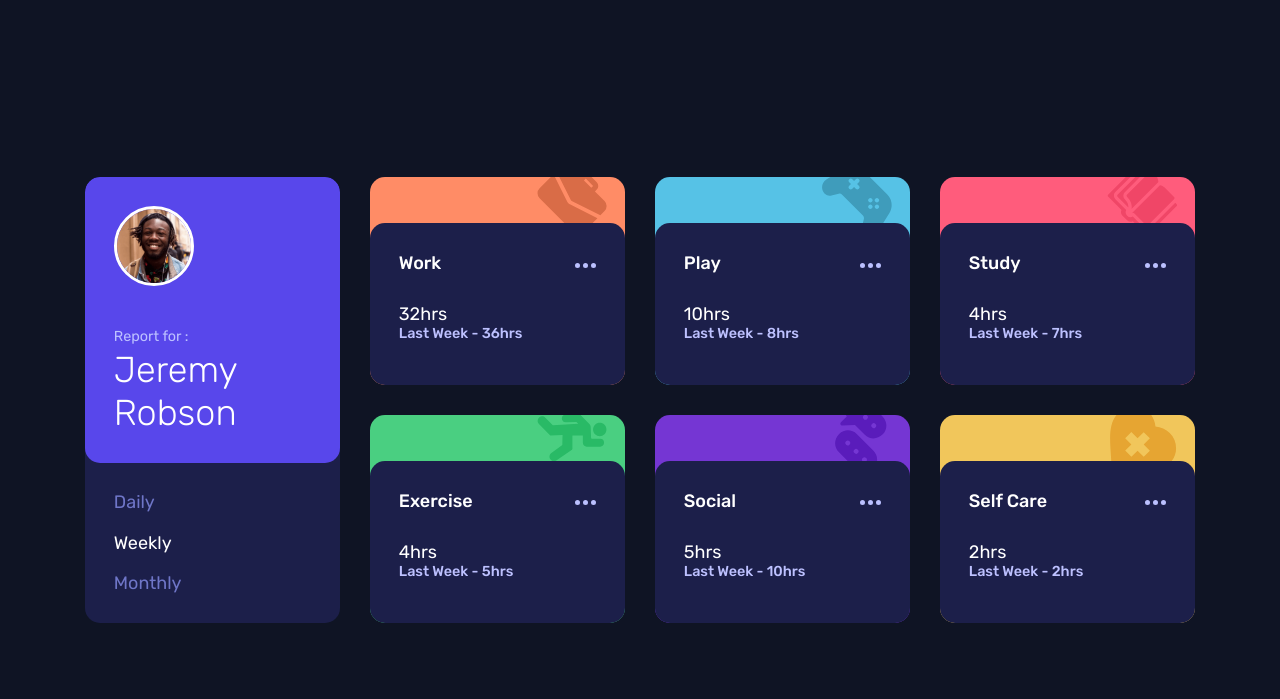
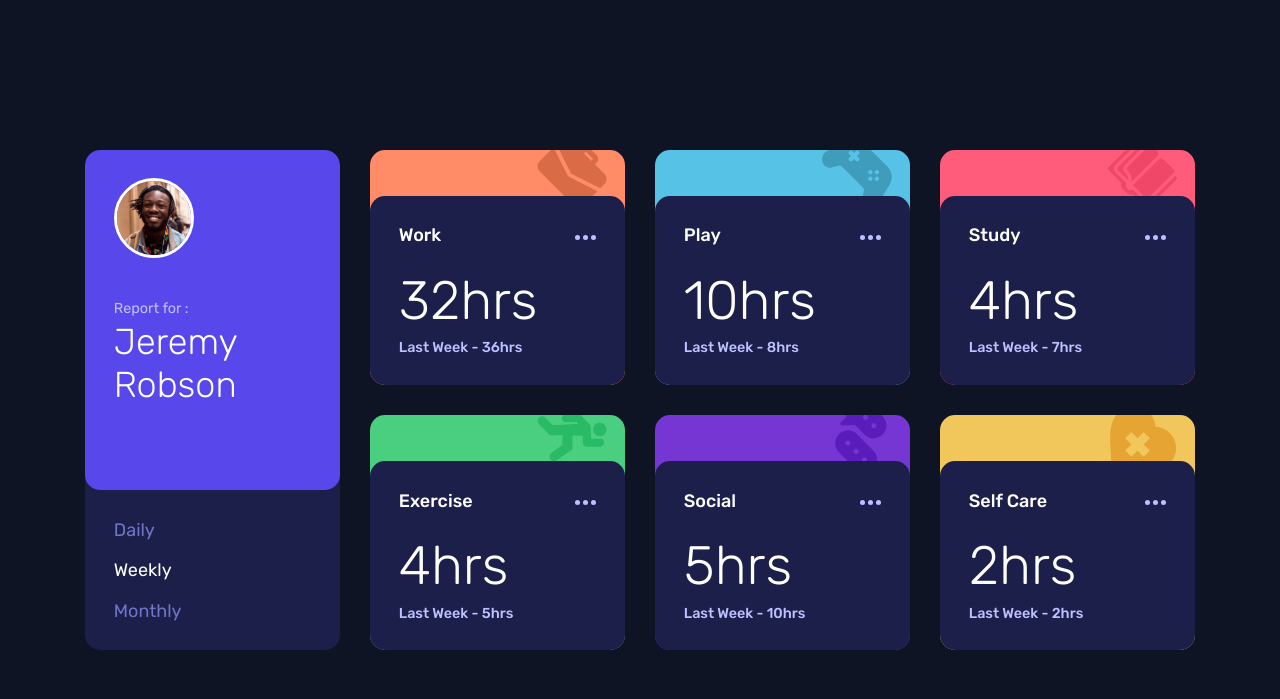
Before and after one commit to cholis04/Time-Tracking-Dashboard, a Gatsby site: page / in a window 1280 px wide. Built offline with nearby package versions, Linux system fonts and the light colour scheme; Gatsby itself is replaced by a stand-in of ours.

Commit message:
Implement React Count

```diff
--- a/package.json
+++ b/package.json
@@ -28,6 +28,7 @@
     "gatsby-transformer-json": "^4.6.0",
     "gatsby-transformer-sharp": "^4.6.0",
     "react": "^17.0.1",
+    "react-countup": "^6.1.1",
     "react-dom": "^17.0.1",
     "react-helmet": "^6.1.0",
     "styled-components": "^5.3.3"
--- a/src/Components/Item/index.js
+++ b/src/Components/Item/index.js
@@ -1,4 +1,6 @@
-import React from 'react';
+import React, { useEffect, useRef } from 'react';
+
+import { useCountUp } from 'react-countup';
 
 import {
   Content,
@@ -13,6 +15,7 @@ import ButtonOptions from '../ButtonOptions';
 import Thumbnail from '../Thumbnail';
 
 function ItemList({ activity, time }) {
+  const countUpRef = useRef(null);
   const { color, icon, title, timeframes } = activity;
 
   const selectTime = (time) => {
@@ -28,6 +31,19 @@ function ItemList({ activity, time }) {
     }
   };
 
+  const { start } = useCountUp({
+    ref: countUpRef,
+    start: 0,
+    end: timeframes[time].current,
+    suffix: 'hrs',
+    duration: 1.5,
+    useEasing: true,
+  });
+
+  useEffect(() => {
+    start();
+  }, [start, time]);
+
   return (
     <Item backgroundColor={color}>
       <Thumbnail src={icon} />
@@ -37,8 +53,7 @@ function ItemList({ activity, time }) {
           <ButtonOptions />
         </HeadContent>
         <Info>
-          <TextInfo heading={true} />
-          {timeframes[time].current}hrs
+          <TextInfo heading={true} ref={countUpRef} />
           <TextInfo>
             Last {selectTime(time)} - {timeframes[time].previous}hrs
           </TextInfo>
--- a/src/Components/Main/index.js
+++ b/src/Components/Main/index.js
@@ -51,7 +51,7 @@ function Main() {
   useEffect(() => {
     const loading = setTimeout(() => {
       setDisabled(false);
-    }, 1000);
+    }, 1500);
     return () => clearTimeout(loading);
   }, [time]);
 
```
Also changed, not shown: 1 other file.
